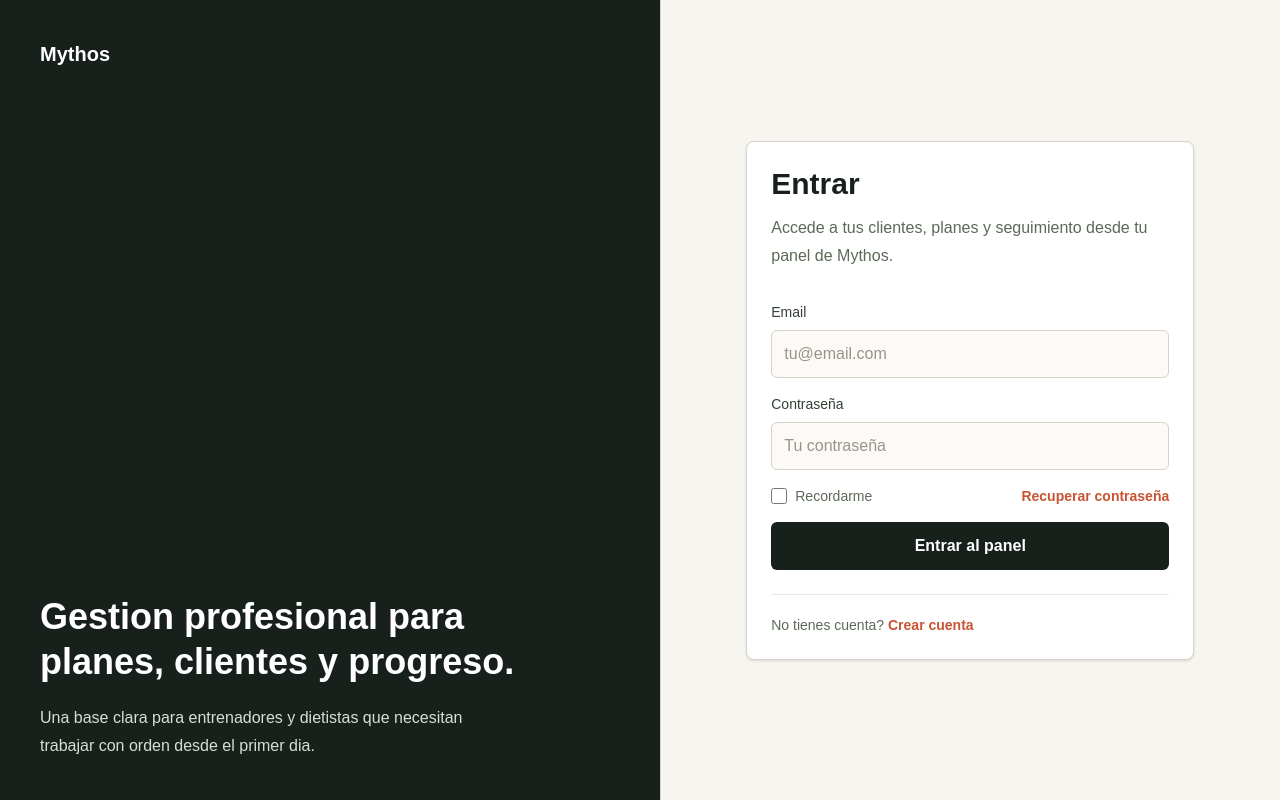
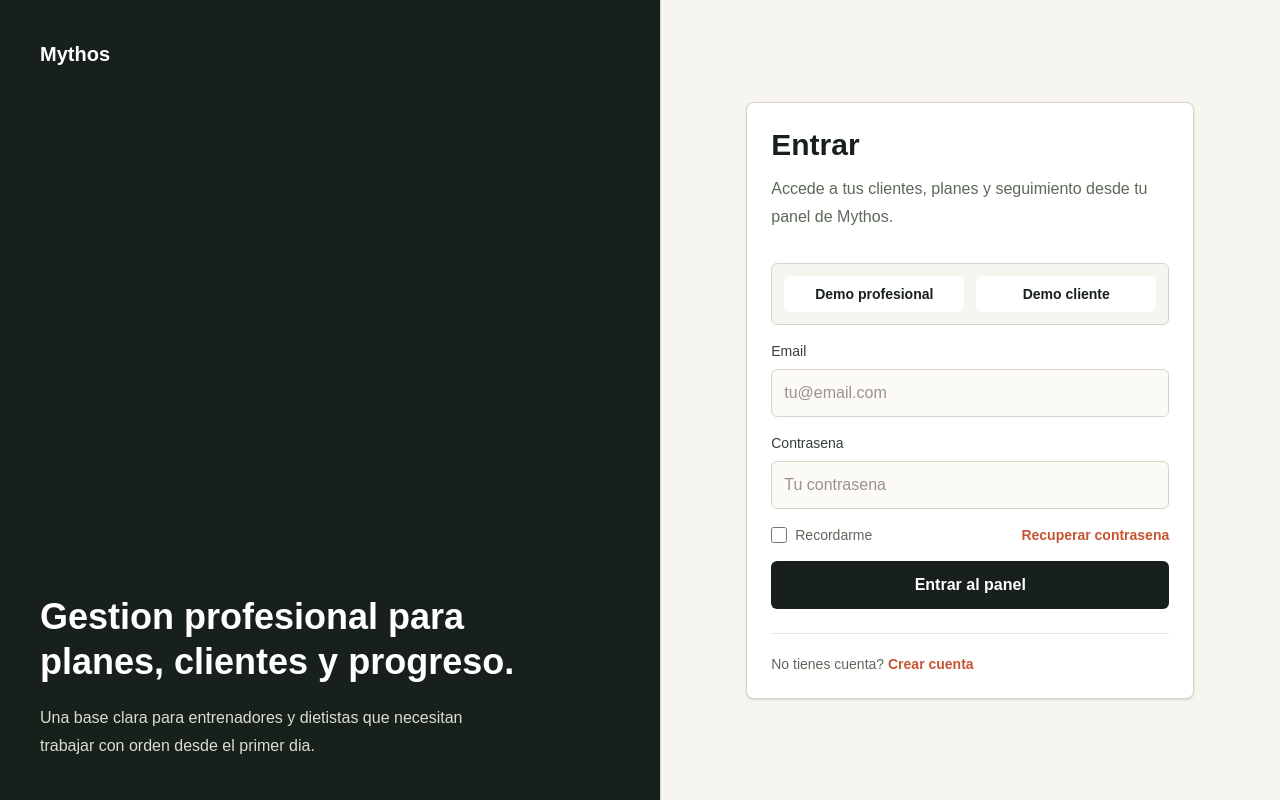
Before and after one commit to ag99u24/MYTHOS_APP, a Next.js app in the folder frontend/: page /login in a window 1280 px wide. Built offline with nearby package versions, Linux system fonts and the light colour scheme; no server answers.

Commit message:
feat: add demo login shortcuts

```diff
--- a/frontend/src/app/login/LoginForm.tsx
+++ b/frontend/src/app/login/LoginForm.tsx
@@ -12,29 +12,39 @@ export function LoginForm() {
   const router = useRouter();
   const searchParams = useSearchParams();
   const nextPath = searchParams.get("next") || "/dashboard";
+  const [email, setEmail] = useState("");
+  const [password, setPassword] = useState("");
   const [error, setError] = useState("");
   const [isLoading, setIsLoading] = useState(false);
+
+  function fillDemo(role: "professional" | "client") {
+    setError("");
+
+    if (role === "professional") {
+      setEmail("coach@mythos.demo");
+      setPassword("password123");
+      return;
+    }
+
+    setEmail("cliente@mythos.demo");
+    setPassword("password123");
+  }
 
   async function handleSubmit(event: React.FormEvent<HTMLFormElement>) {
     event.preventDefault();
     setError("");
     setIsLoading(true);
 
-    const formData = new FormData(event.currentTarget);
-
     try {
       const session = await apiRequest<AuthResponse>("/auth/login", {
         method: "POST",
-        body: {
-          email: formData.get("email"),
-          password: formData.get("password"),
-        },
+        body: { email, password },
       });
 
       saveSession(session);
       router.push(nextPath);
     } catch (caughtError) {
-      setError(caughtError instanceof Error ? caughtError.message : "No se pudo iniciar sesión.");
+      setError(caughtError instanceof Error ? caughtError.message : "No se pudo iniciar sesion.");
     } finally {
       setIsLoading(false);
     }
@@ -43,15 +53,26 @@ export function LoginForm() {
   return (
     <form className="grid gap-4" method="post" onSubmit={handleSubmit}>
       {error ? <FormMessage type="error">{error}</FormMessage> : null}
-      <FormField label="Email" name="email" type="email" placeholder="tu@email.com" />
-      <FormField label="Contraseña" name="password" type="password" placeholder="Tu contraseña" />
+
+      <div className="grid gap-3 rounded-md border border-[#d9d4c7] bg-[#f7f5ef] p-3 sm:grid-cols-2">
+        <button type="button" className="rounded-md bg-white px-3 py-2 text-sm font-semibold text-[#18201b] hover:bg-[#edf4e9]" onClick={() => fillDemo("professional")}>
+          Demo profesional
+        </button>
+        <button type="button" className="rounded-md bg-white px-3 py-2 text-sm font-semibold text-[#18201b] hover:bg-[#edf4e9]" onClick={() => fillDemo("client")}>
+          Demo cliente
+        </button>
+      </div>
+
+      <FormField label="Email" name="email" type="email" placeholder="tu@email.com" value={email} onChange={(event) => setEmail(event.target.value)} />
+      <FormField label="Contrasena" name="password" type="password" placeholder="Tu contrasena" value={password} onChange={(event) => setPassword(event.target.value)} />
+
       <div className="flex items-center justify-between text-sm">
         <label className="flex items-center gap-2 text-[#5d6959]">
           <input type="checkbox" className="size-4 rounded border-[#d9d4c7]" />
           Recordarme
         </label>
         <Link href="/forgot-password" className="font-semibold text-[#c75432]">
-          Recuperar contraseña
+          Recuperar contrasena
         </Link>
       </div>
       <button
--- a/frontend/src/components/FormField.tsx
+++ b/frontend/src/components/FormField.tsx
@@ -1,12 +1,16 @@
+import type { ChangeEvent } from "react";
+
 type FormFieldProps = {
   label: string;
   name: string;
   type?: string;
   placeholder: string;
   required?: boolean;
+  value?: string;
+  onChange?: (event: ChangeEvent<HTMLInputElement>) => void;
 };
 
-export function FormField({ label, name, type = "text", placeholder, required = true }: FormFieldProps) {
+export function FormField({ label, name, type = "text", placeholder, required = true, value, onChange }: FormFieldProps) {
   return (
     <label className="grid gap-2 text-sm font-medium text-[#344036]">
       {label}
@@ -15,6 +19,8 @@ export function FormField({ label, name, type = "text", placeholder, required =
         type={type}
         placeholder={placeholder}
         required={required}
+        value={value}
+        onChange={onChange}
         className="h-12 rounded-md border border-[#d9d4c7] bg-[#fbfaf7] px-3 text-base text-[#18201b] placeholder:text-[#9a9488]"
       />
     </label>
```
